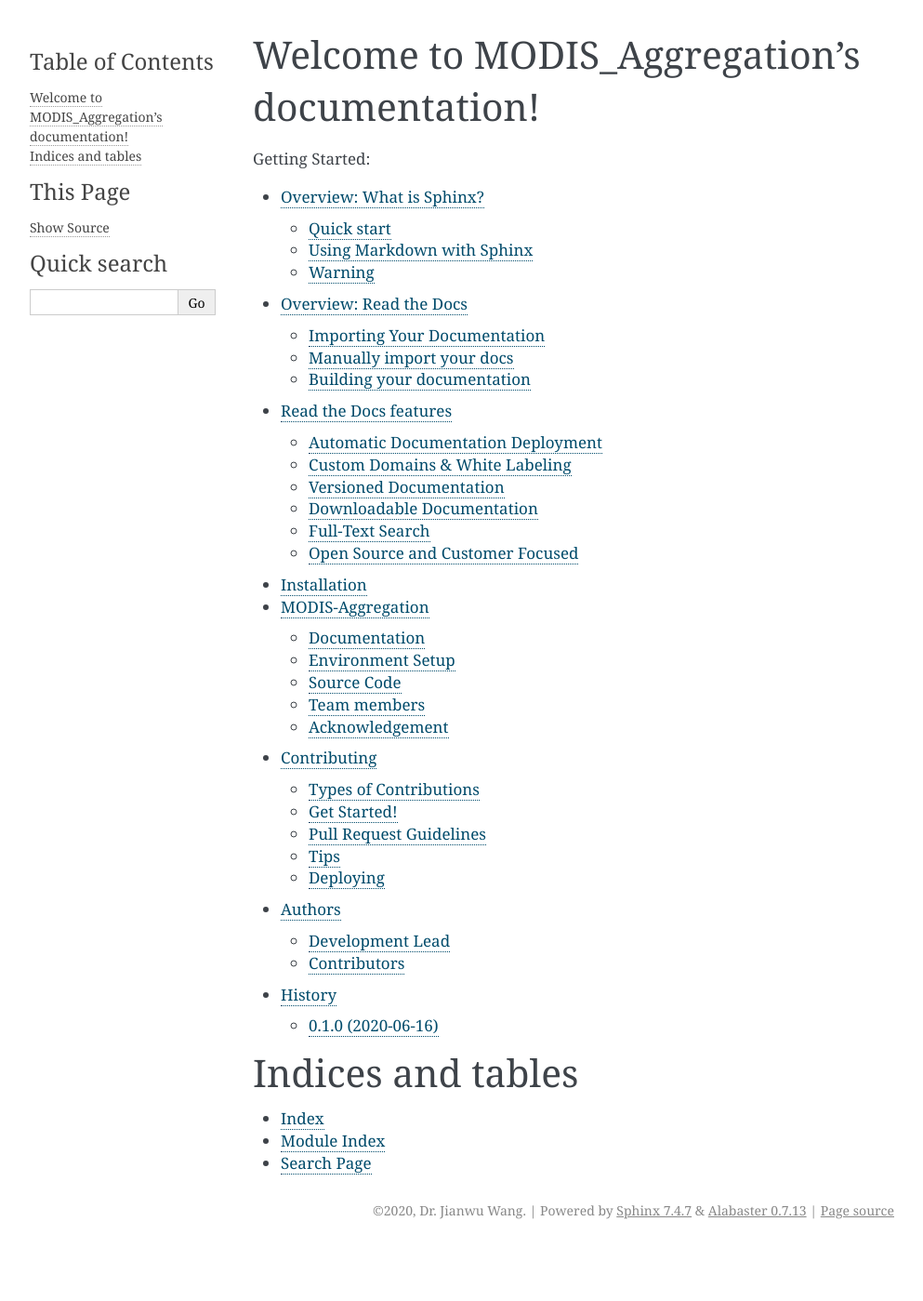
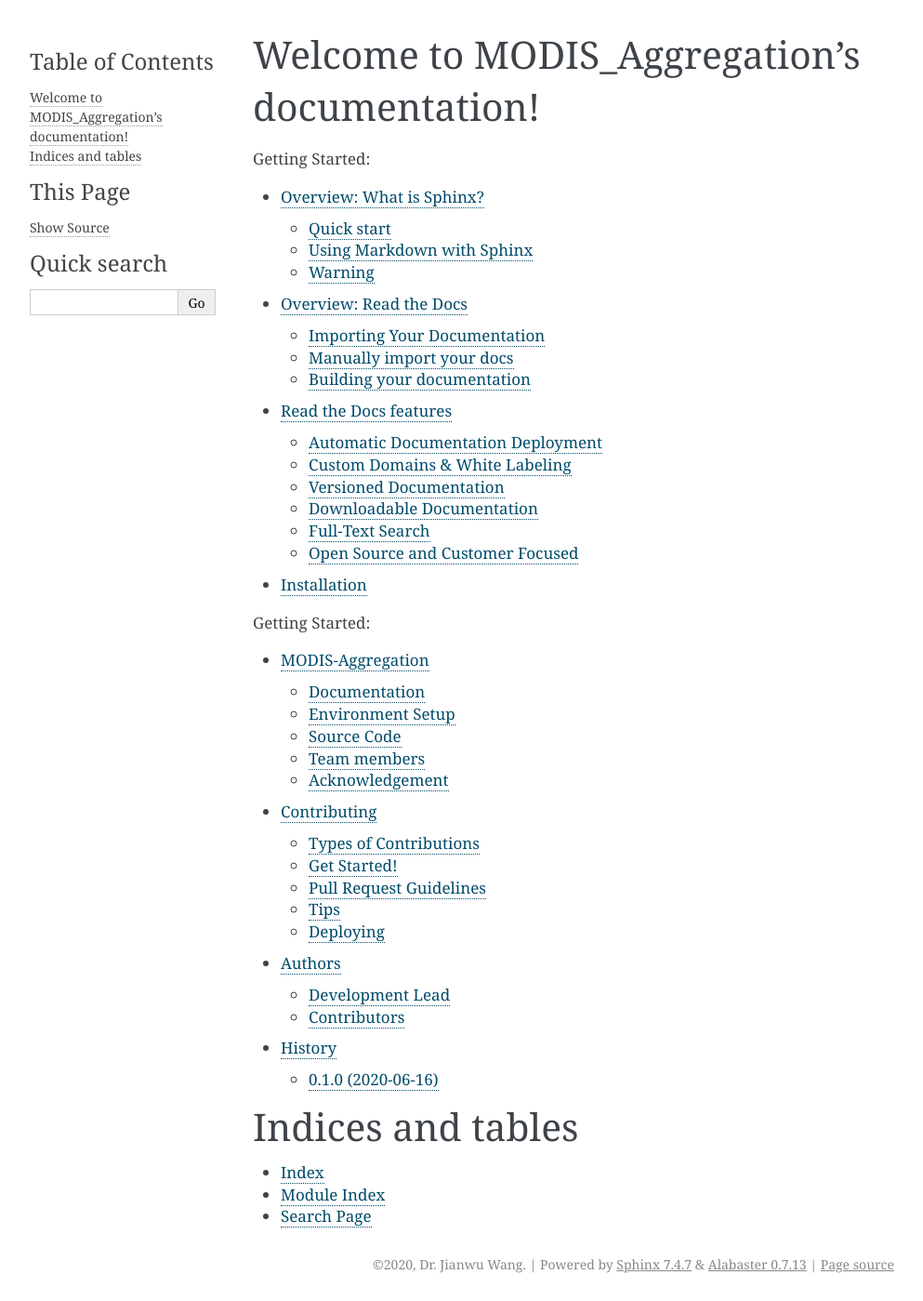
Before and after one commit to sdeshpa1/MODIS_Aggregation, a Sphinx documentation site: the page built from docs/source/index.rst, in a window 1280 px wide. Shown: the whole page at 93% size, without its empty margins (148-1141 px from the left). Built offline with Sphinx 7.4.7, drawn with Linux system fonts in a browser that asks for light colours; before the commit the page ends 1341 px from its top, so only the background shows below that.

Commit message:
index.rst changed

```diff
--- a/docs/source/index.rst
+++ b/docs/source/index.rst
@@ -8,6 +8,11 @@
    IMPORTDOC.rst
    FEATURES.rst
    Installation.rst
+
+.. toctree::
+   :maxdepth: 2
+   :caption: Getting Started:
+
    README.rst
    CONTRIBUTING.rst
    AUTHORS.rst
```
